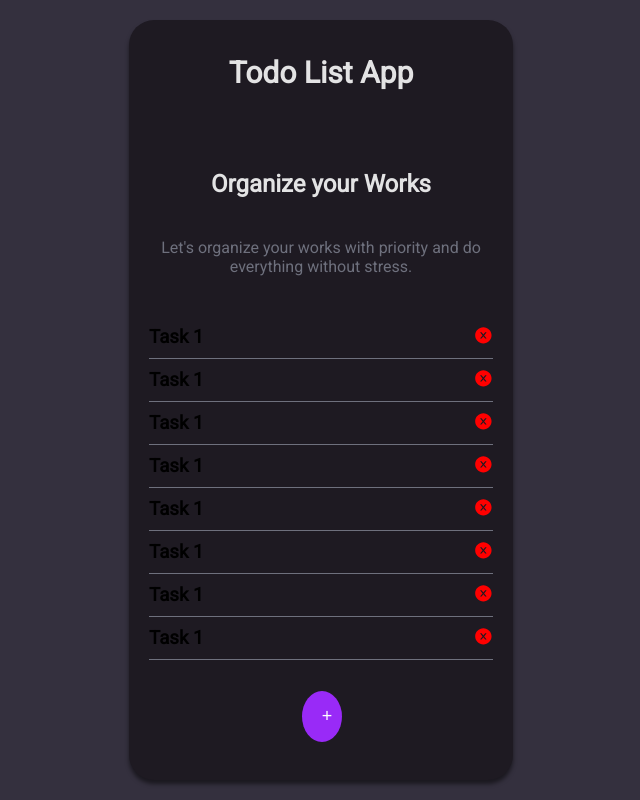
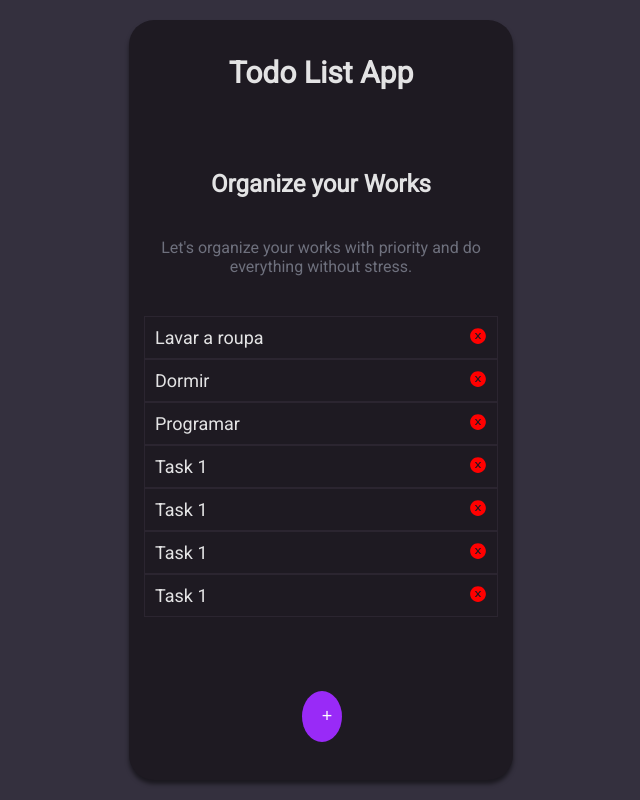
Before and after one commit to devsfer1/Todo-App, a React (Create React App) app: page / in a window 1280 px wide. Shown: the whole page, without its empty margins (319-959 px from the left). Built offline with nearby package versions, Linux system fonts and the light colour scheme; the HTML template or start-up script is replaced by a standard one.

Commit message:
scrollbar stylized

```diff
--- a/src/App.js
+++ b/src/App.js
@@ -15,10 +15,10 @@ function App() {
   return (
     <ReactCardFlip isFlipped={isFlipped} flipDirection="horizontal">
       <div className="container" >
-        <Home>
-
-        </Home>
-        <Todo />
+        <Home />
+        <div className="todo-container">
+          <Todo />
+        </div>
         <Button title="+" btnClass="btn btn-front" onHandleClick={handleClick} />
       </div>
       <div className="container">
--- a/src/components/AddTodo.js
+++ b/src/components/AddTodo.js
@@ -13,7 +13,6 @@ function AddTodo({ onAdd }) {
     onAdd({text});
   }
 
-
   return (
     <form className="add-form" onSubmit={onSubmit}>
       <div className="form-item">
--- a/src/components/Todo.js
+++ b/src/components/Todo.js
@@ -2,9 +2,15 @@ import { AiFillCloseCircle } from 'react-icons/ai';
 
 const Todo = () => {
   return (
-    <div className="todo-container">
+    <>
       <div className="todo-item">
-        <h3 className="todo">Task 1<AiFillCloseCircle style={{color: 'red', cursor: 'pointer'}} /></h3>
+        <h3 className="todo">Lavar a roupa<AiFillCloseCircle style={{color: 'red', cursor: 'pointer'}} /></h3>
+      </div>
+      <div className="todo-item">
+        <h3 className="todo">Dormir<AiFillCloseCircle style={{color: 'red', cursor: 'pointer'}} /></h3>
+      </div>
+      <div className="todo-item">
+        <h3 className="todo">Programar<AiFillCloseCircle style={{color: 'red', cursor: 'pointer'}} /></h3>
       </div>
       <div className="todo-item">
         <h3 className="todo">Task 1<AiFillCloseCircle style={{color: 'red', cursor: 'pointer'}} /></h3>
@@ -18,16 +24,7 @@ const Todo = () => {
       <div className="todo-item">
         <h3 className="todo">Task 1<AiFillCloseCircle style={{color: 'red', cursor: 'pointer'}} /></h3>
       </div>
-      <div className="todo-item">
-        <h3 className="todo">Task 1<AiFillCloseCircle style={{color: 'red', cursor: 'pointer'}} /></h3>
-      </div>
-      <div className="todo-item">
-        <h3 className="todo">Task 1<AiFillCloseCircle style={{color: 'red', cursor: 'pointer'}} /></h3>
-      </div>
-      <div className="todo-item">
-        <h3 className="todo">Task 1<AiFillCloseCircle style={{color: 'red', cursor: 'pointer'}} /></h3>
-      </div>
-    </div>
+    </>
   )
 }
 
--- a/src/index.css
+++ b/src/index.css
@@ -26,7 +26,7 @@ body {
   background-color: #1E1A22;
   margin: 0 auto;
   border-radius: 25px;
-  padding: 35px 20px;
+  padding: 35px 15px;
   display: flex;
   flex-direction: column;
   box-shadow: 0 4px 4px 0 rgb(0 0 0 / 50%);
@@ -55,16 +55,40 @@ body {
 .todo {
   display: flex;
   justify-content: space-between;
+  color: #E3E3E4;
+  font-size: 18px;
+  font-weight: 300;
 }
 
 .todo-container {
   height: calc(100% - 20px);
-    overflow-y: auto;
+  overflow-y: auto;
+}
+
+.todo-container::-webkit-scrollbar-track {
+  box-shadow: inset 0 0 6px rgba(0,0,0,0.3);
+  border-radius: 10px;
+  background-color: #F5F5F5;
+}
+
+.todo-container::-webkit-scrollbar {
+  width: 10px;
+  background-color: #F5F5F5;
+}
+
+.todo-container::-webkit-scrollbar-thumb {
+  border-radius: 10px;
+  box-shadow: inset 0 0 6px rgba(0,0,0,.3);
+  background-color: #7e807d;
+}
+
+.todo-container::-webkit-scrollbar-thumb:hover {
+  background-color: #6d706c;
 }
 
 .todo-item {
-  border-bottom: solid 1px #6E707D;
-  padding: 10px 0;
+  border: solid 1px #2b2530;
+  padding: 10px;
 }
 
 .btn {
```
